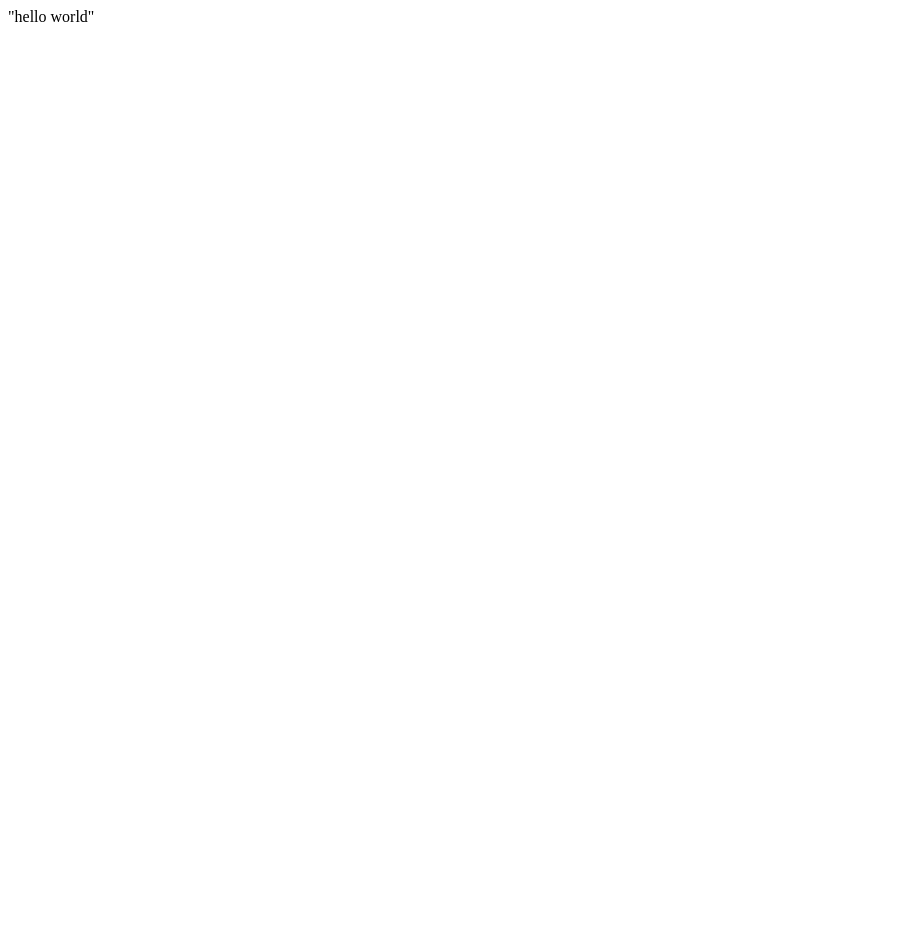
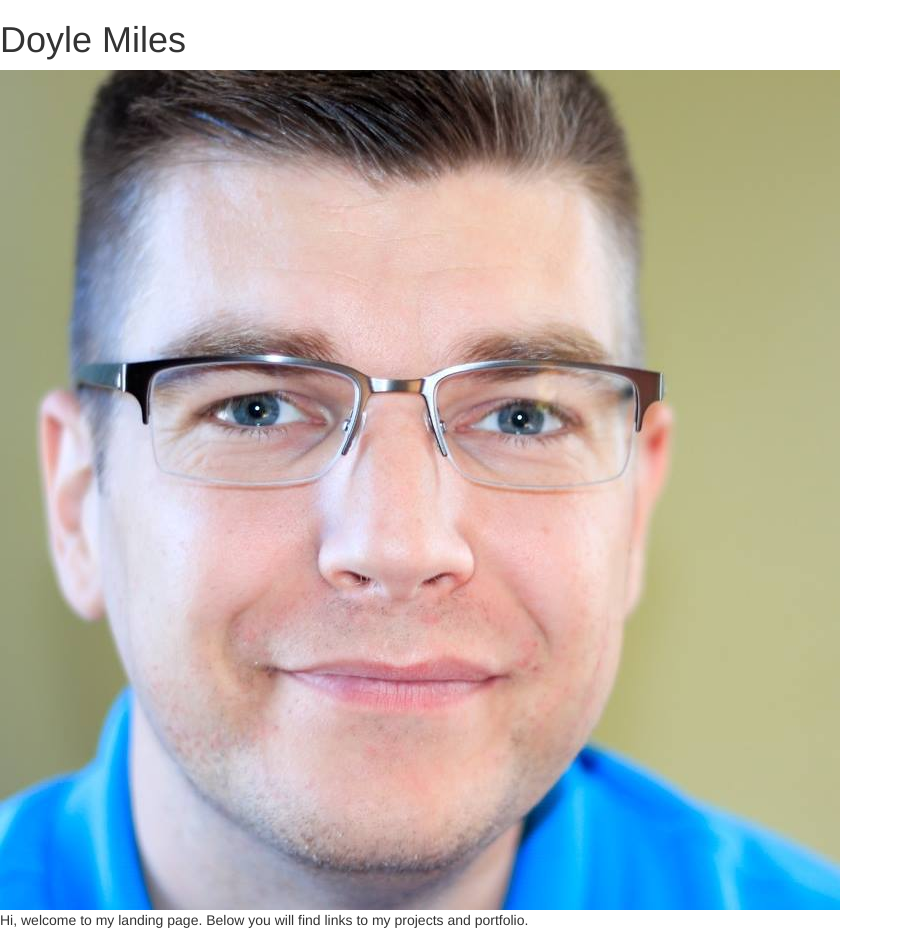
Before and after one commit to milesdo83/milesdo83.github.io, a website: page index.html in a window 1280 px wide. Shown: the whole page, without its empty margins (0-903 px from the left). Before the commit the page ends 800 px from the top, so only its background shows below. Drawn offline with nearby package versions, Linux system fonts and the light colour scheme.

Commit message:
some html, added NPM,

```diff
--- a/index.html
+++ b/index.html
@@ -1 +1,23 @@
-"hello world"
+<!DOCTYPE html>
+<html lang="en-US">
+<head>
+  <meta charset="UTF-8">
+  <!--[if lt IE 9]>
+  <script src="https://oss.maxcdn.com/libs/html5shiv/3.7.0/html5shiv.js"></script>
+  <![endif]-->
+  <link rel="stylesheet" href="https://maxcdn.bootstrapcdn.com/bootstrap/3.3.7/css/bootstrap.min.css" integrity="sha384-BVYiiSIFeK1dGmJRAkycuHAHRg32OmUcww7on3RYdg4Va+PmSTsz/K68vbdEjh4u" crossorigin="anonymous">
+  <title></title>
+  <style>
+
+  </style>
+</head>
+<body>
+<div class="site-wrapper">
+<div class="site-wrapper-inner">
+<h1>Doyle Miles</h1>
+<img src="images/doylemiles.jpg">
+<p>Hi, welcome to my landing page. Below you will find links to my projects and portfolio.</p>
+  </div>
+  </div>
+</body>
+</html>
```
Also changed, not shown: package.json (added, +23 -0 lines), images/doylemiles.jpg (added).
